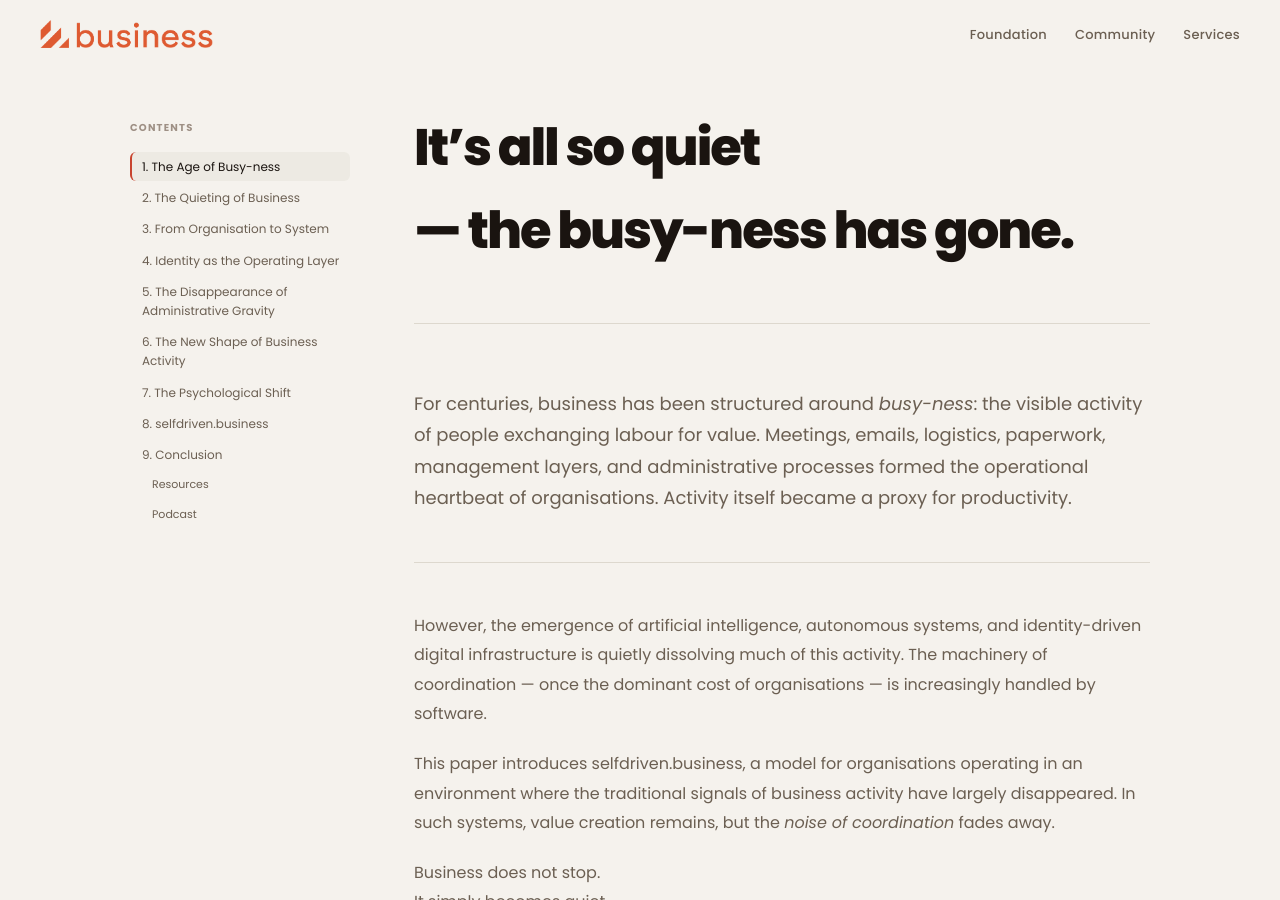
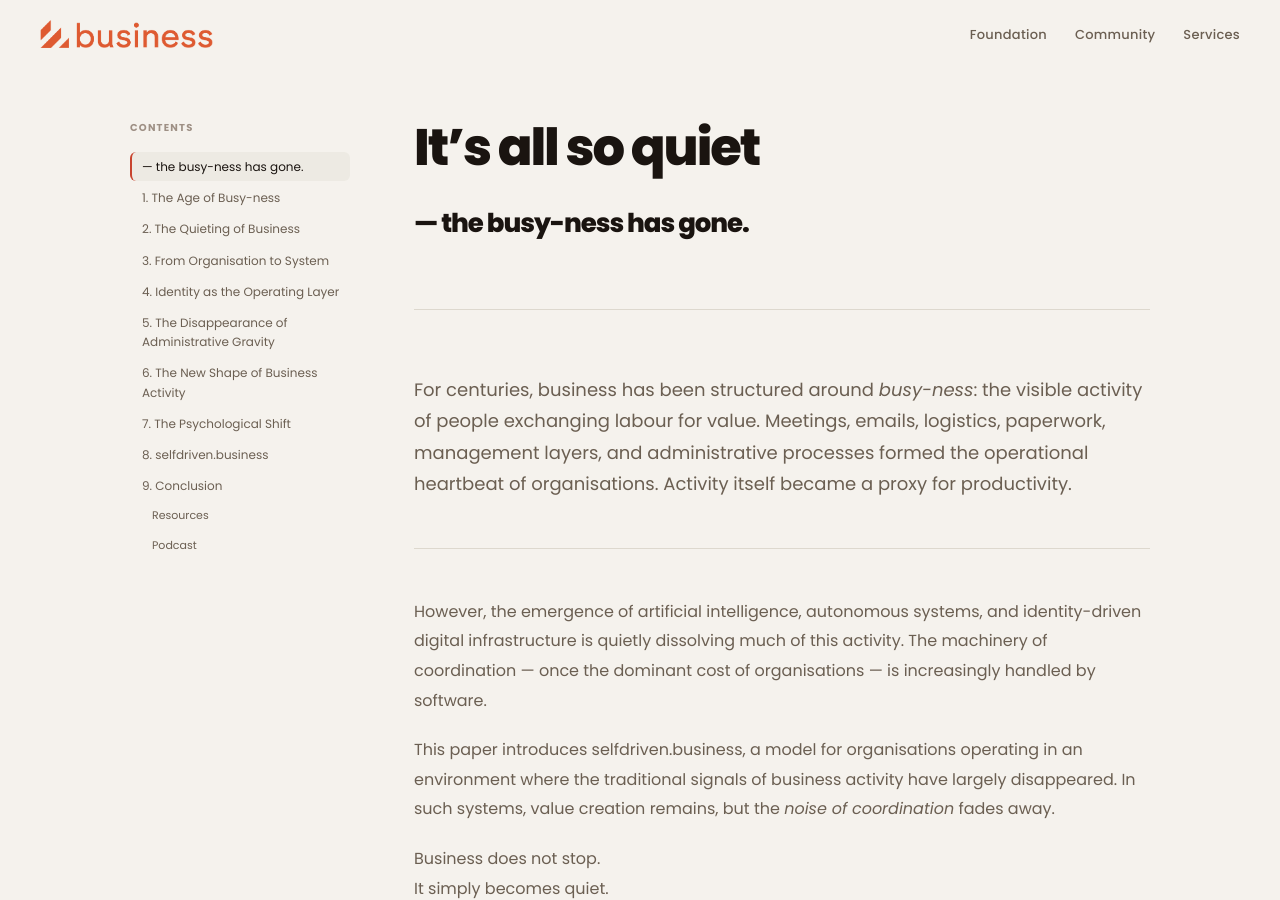
Before and after one commit to selfdriven-services/selfdriven-business, a Jekyll site: the page built from docs/index.md, in a window 1280 px wide and 900 px high. Built offline with Jekyll 4.4.1, drawn with Linux system fonts in a browser that asks for light colours.

Commit message:
Update index.md

```diff
--- a/docs/index.md
+++ b/docs/index.md
@@ -4,7 +4,7 @@ title: The busy-ness has gone - selfdriven.business
 ---
 
 # It’s all so quiet
-# — the busy-ness has gone.
+## — the busy-ness has gone.
 
 ---
 
```
